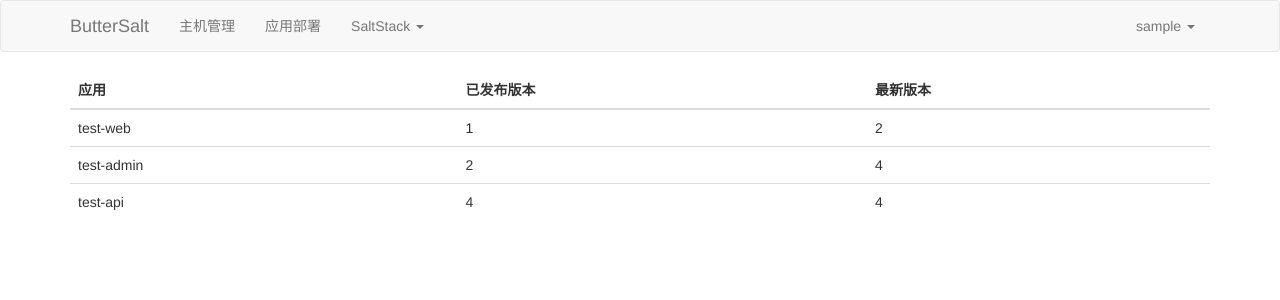
After one commit to lfzyx/ButterSalt, a Flask app: page /deployment/ in a window 1280 px wide. The commit adds this page. Shown: the top 300 px of the page. Run offline with Flask 2, Linux system fonts and the light colour scheme; a user stored in the database is signed in; some libraries are stand-ins or nearby versions.

Commit message:
开发应用发布功能

```diff
--- a/ButterSalt/__init__.py
+++ b/ButterSalt/__init__.py
@@ -26,9 +26,11 @@ from .models import MoudleExecuteHistory
 from ButterSalt.views.cmdb import cmdb
 from ButterSalt.views.saltstack import saltstack
 from ButterSalt.views.user import user
+from ButterSalt.views.deployment import deployment
 app.register_blueprint(cmdb)
 app.register_blueprint(saltstack)
 app.register_blueprint(user)
+app.register_blueprint(deployment)
 
 Token.post(app.config.get('SALT_API') + '/login', json={
     'username': app.config.get('USERNAME'),
--- a/ButterSalt/templates/base.html
+++ b/ButterSalt/templates/base.html
@@ -23,7 +23,7 @@
         <div class="navbar-collapse collapse">
             <ul class="nav navbar-nav">
                 <li><a href="{{ url_for('cmdb.index') }}"> 主机管理</a></li>
-                <li><a href="#">应用部署</a></li>
+                <li><a href="{{ url_for('deployment.index') }}">应用部署</a></li>
                 <li class="dropdown">
                     <a href="#" class="dropdown-toggle" data-toggle="dropdown" role="button" aria-haspopup="true" aria-expanded="false">SaltStack <span class="caret"></span></a>
                     <ul class="dropdown-menu">
--- /dev/null
+++ b/ButterSalt/templates/deployment/index.html
@@ -0,0 +1,35 @@
+{% extends "base.html" %}
+
+{% block page_content %}
+<table class="table table-hover">
+    <thead>
+    <tr>
+        <th>应用</th>
+        <th>已发布版本</th>
+        <th>最新版本</th>
+    </tr>
+    </thead>
+    <tbody>
+
+    <tr>
+        <td> test-web </td>
+        <td> 1 </td>
+        <td> 2 </td>
+    </tr>
+
+    <tr>
+        <td> test-admin </td>
+        <td> 2 </td>
+        <td> 4 </td>
+    </tr>
+
+    <tr>
+        <td> test-api </td>
+        <td> 4 </td>
+        <td> 4 </td>
+    </tr>
+
+
+    </tbody>
+</table>
+{% endblock page_content %}
--- a/ButterSalt/views/cmdb.py
+++ b/ButterSalt/views/cmdb.py
@@ -29,8 +29,8 @@ class Mid:
 
 class StateForm(FlaskForm):
     salt_states = BooleanField('选择模板')
-    salt_states_nfs = SelectField('nfs模板', choices=[('nfs-client', 'nfs-client'), ('nfs-server', 'nfs-server'),
-                                                    (None, "")], option_widget=None)
+    salt_states_nfs = SelectField('nfs', choices=[('nfs-client', 'nfs-client'), ('nfs-server', 'nfs-server'),
+                                                  (None, "")], option_widget=None)
     submit = SubmitField('提交')
 
 
--- /dev/null
+++ b/ButterSalt/views/deployment.py
@@ -0,0 +1,14 @@
+from flask import Blueprint, flash, redirect, url_for
+from flask_login import login_required
+from flask import render_template
+from ButterSalt import app, Token
+
+
+deployment = Blueprint('deployment', __name__, url_prefix='/deployment')
+
+
+@deployment.route('/')
+@login_required
+def index():
+    pass
+    return render_template('deployment/index.html')
```
